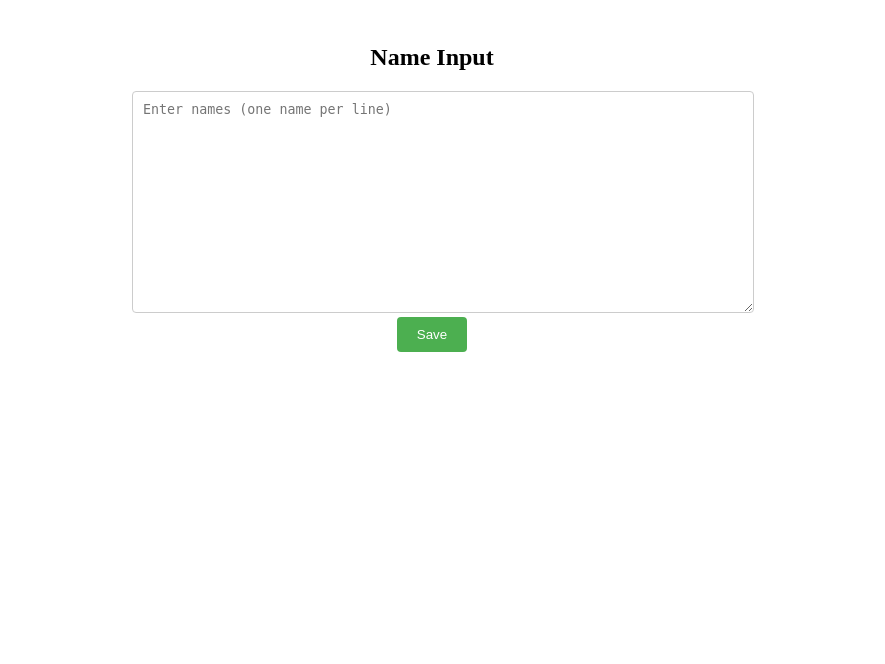
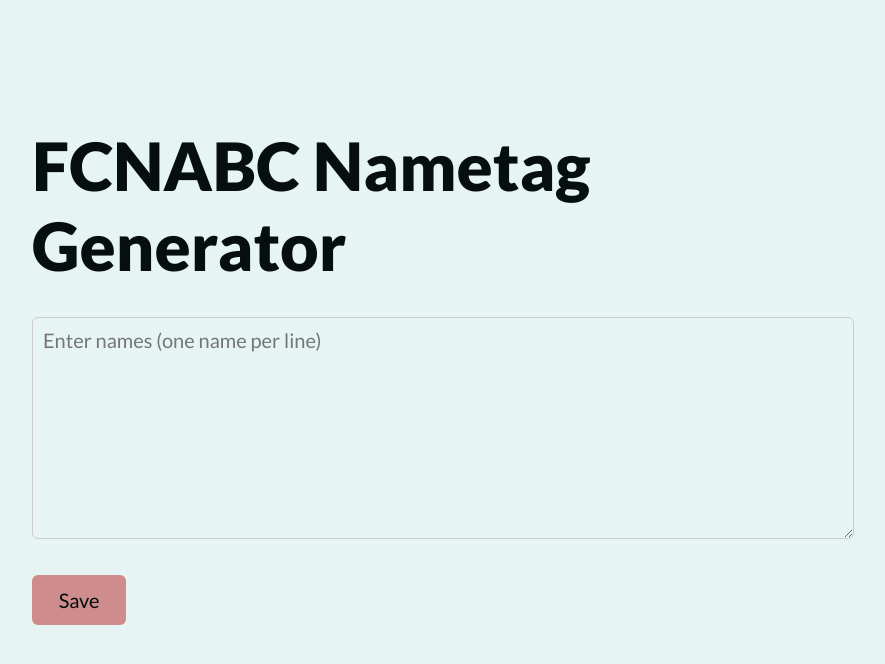
Before and after one commit to kylezhao101/FCNABC-name-tags, a Flask app: template templates/index.html in a window 1280 px wide. Shown: the top 664 px of the page, without its empty margins (208-1093 px from the left). Run offline with Flask 3, Linux system fonts and the light colour scheme; the template is opened without the code that fills it, so the values that code supplies are empty.

Commit message:
Updated styling

```diff
--- a/static/style.css
+++ b/static/style.css
@@ -1,42 +1,80 @@
+body {
+  background-color: #e6f4f4;
+  margin: 0;
+  padding: 0;
+}
+
 .container {
-    max-width: 600px;
+  max-width: 800px;
   margin: 0 auto;
-    padding: 20px;
-    text-align: center;
+  padding-top: 10vh;
 }
 
 h1 {
-    font-size: 24px;
-    margin-bottom: 20px;
+  font-family: 'Lato', sans-serif;
+  font-weight: 900;
+  font-size: 50pt;
+  margin-bottom: 2rem;
+  color: #060e0e;
 }
 
 textarea {
+  font-family: 'Lato', sans-serif;
+  font-size: 15pt;
   width: 100%;
   height: 200px;
   padding: 10px;
   border: 1px solid #ccc;
-    border-radius: 4px;
+  background-color: #e6f4f4;
+  border-radius: 6px;
   resize: vertical;
 }
 
+.form-buttons {
+  display: flex;
+  align-items: center;
+  column-gap: 0.5rem;
+  margin-top: 2rem;
+}
+
 button {
-    background-color: #4CAF50;
-    color: white;
-    padding: 10px 20px;
+  font-family: 'Lato', sans-serif;
+  font-weight: 400;
+  font-size: 15pt;
+  background-color: #cf8c8d;
+  color: #060e0e;
   border: none;
-    border-radius: 4px;
+  border-radius: 6px;
   cursor: pointer;
+  transition: all 0.2s ease-in;
+  padding-top: 10pt;
+  padding-bottom: 10pt;
+  padding-right: 20pt;
+  padding-left: 20pt;
+}
+
+button:hover {
+  box-shadow: 0 14px 14px #cf8c8d;
+  transform: translateY(-5px);
 }
 
 a {
-    display: inline-block;
-    background-color: #4CAF50;
+  font-family: 'Lato', sans-serif;
+  font-weight: 400;
+  font-size: 15pt;
+  padding-top: 10pt;
+  padding-bottom: 10pt;
+  padding-right: 20pt;
+  padding-left: 20pt;
+  background-color: #ad484a;
   color: white;
-    padding: 10px 20px;
   text-decoration: none;
-    border-radius: 4px;
+  border-radius: 6px;
+  ;
+  transition: all 0.2s ease-in;
 }
 
 a:hover {
-    background-color: #45a049;
+  box-shadow: 0 14px 14px #ad484a;
+  transform: translateY(-5px);
 }
--- a/templates/index.html
+++ b/templates/index.html
@@ -3,19 +3,24 @@
 <head>
     <title>Name Input</title>
     <link rel="stylesheet" type="text/css" href="{{ url_for('static', filename='style.css') }}">
+    <link rel="preconnect" href="https://fonts.googleapis.com">
+    <link rel="preconnect" href="https://fonts.googleapis.com">
+    <link rel="preconnect" href="https://fonts.gstatic.com" crossorigin>
+    <link href="https://fonts.googleapis.com/css2?family=Lato:wght@400;900&display=swap" rel="stylesheet">
 </head>
 <body>
     <div class="container">
-        <h1>Name Input</h1>
+        <h1>FCNABC Nametag Generator</h1>
         <form action="{{ url_for('index') }}" method="post">
             <textarea name="names" placeholder="Enter names (one name per line)" required>{{ names }}</textarea>
-            <button type="submit">Save</button>
+
+            <div class="form-buttons">
+                <button type="submit">Save</button>
+                {% if file_generated %}
+                        <a href="{{ url_for('download') }}" download>Download PDF </a>
+                {% endif %}
+            </div>
         </form>
-        {% if file_generated %}
-        <div>
-            <a href="{{ url_for('download') }}" download>Download Name Tags PDF</a>
-        </div>
-        {% endif %}
     </div>
 </body>
 </html>
```
Also changed, not shown: 1 other file. Lines whose indentation alone changed are shown as unchanged.
